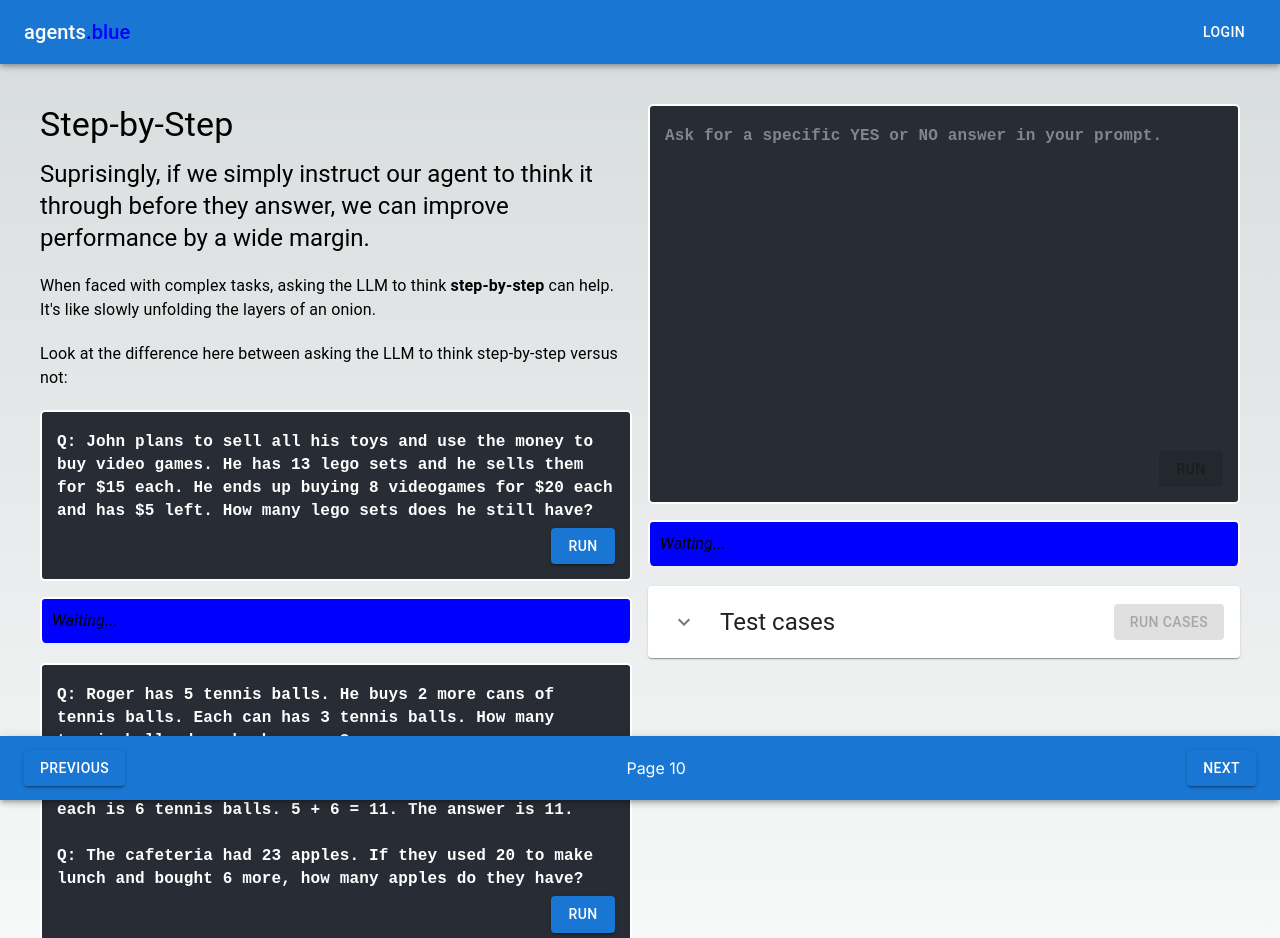
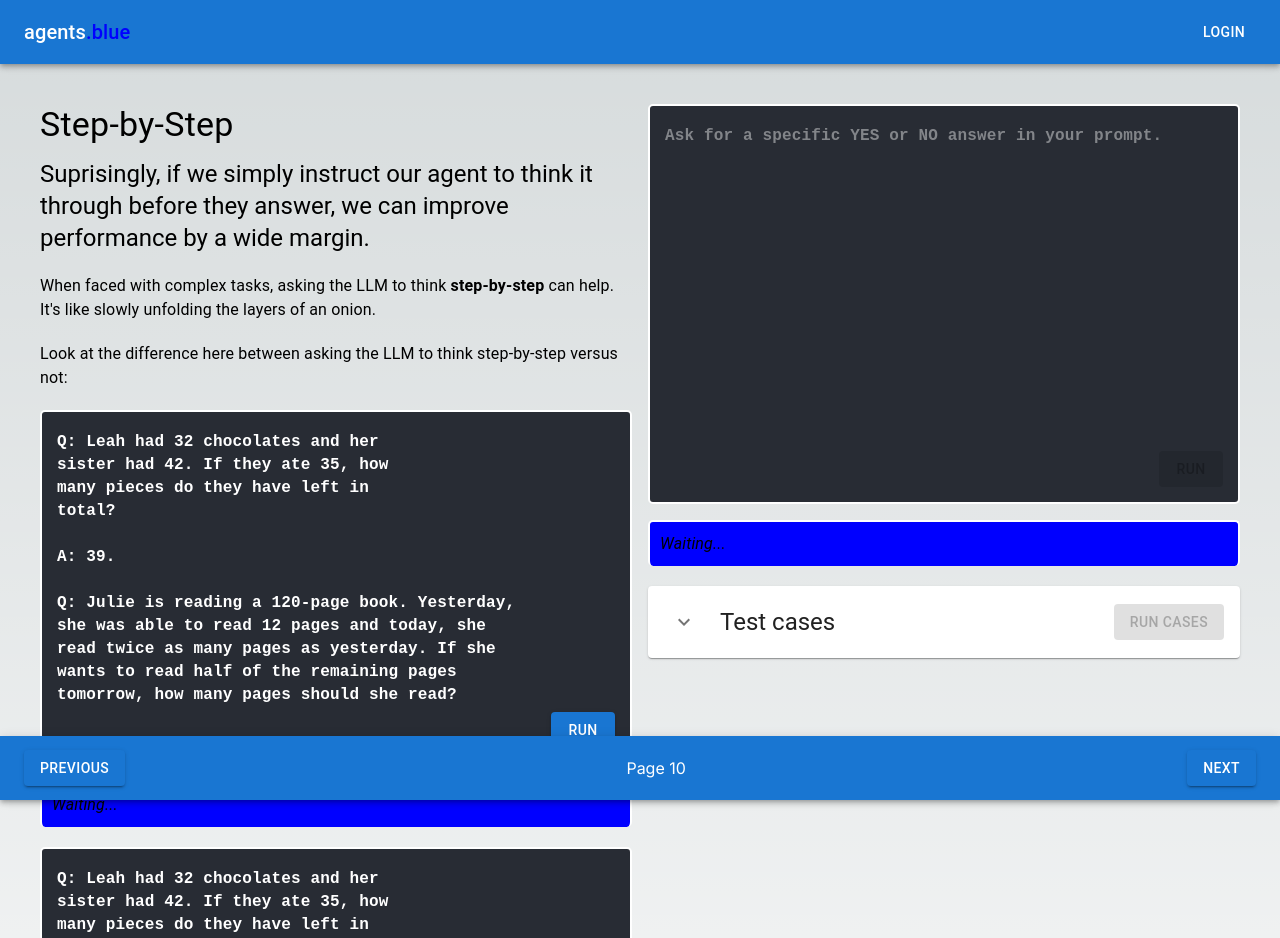
Before and after one commit to bkitano/learn-prompting, a Next.js app: page /step-by-step in a window 1280 px wide. Shown: the top 938 px of the page. Built offline with nearby package versions, Linux system fonts and the light colour scheme.

Commit message:
adding example of chain of thought

```diff
--- a/src/app/step-by-step/StepByStep.tsx
+++ b/src/app/step-by-step/StepByStep.tsx
@@ -23,15 +23,38 @@ export const StepByStep = () => (
     </Typography>
     <br />
     <EditorExample>
-      {`Q: John plans to sell all his toys and use the money to buy video games. He has 13 lego sets and he sells them for $15 each. He ends up buying 8 videogames for $20 each and has $5 left. How many lego sets does he still have?`}
+      {`Q: Leah had 32 chocolates and her
+sister had 42. If they ate 35, how
+many pieces do they have left in
+total?
+
+A: 39.
+
+Q: Julie is reading a 120-page book. Yesterday,
+she was able to read 12 pages and today, she
+read twice as many pages as yesterday. If she
+wants to read half of the remaining pages
+tomorrow, how many pages should she read?`}
     </EditorExample>
     <br />
     <EditorExample>
-      {`Q: Roger has 5 tennis balls. He buys 2 more cans of tennis balls. Each can has 3 tennis balls. How many tennis balls does he have now?
+      {`Q: Leah had 32 chocolates and her
+sister had 42. If they ate 35, how
+many pieces do they have left in
+total?
 
-A: Roger started with 5 balls. 2 cans of 3 tennis balls each is 6 tennis balls. 5 + 6 = 11. The answer is 11.
+A: Originally, Leah had 32
+chocolates and her sister had 42.
+So in total they had 32 + 42 =
+74. After eating 35, they had 74
+- 35 = 39 pieces left in total. The
+answer is 39.
 
-Q: The cafeteria had 23 apples. If they used 20 to make lunch and bought 6 more, how many apples do they have?`}
+Q: Julie is reading a 120-page book. Yesterday,
+she was able to read 12 pages and today, she
+read twice as many pages as yesterday. If she
+wants to read half of the remaining pages
+tomorrow, how many pages should she read?`}
     </EditorExample>
     <br />
     <Typography>
```
